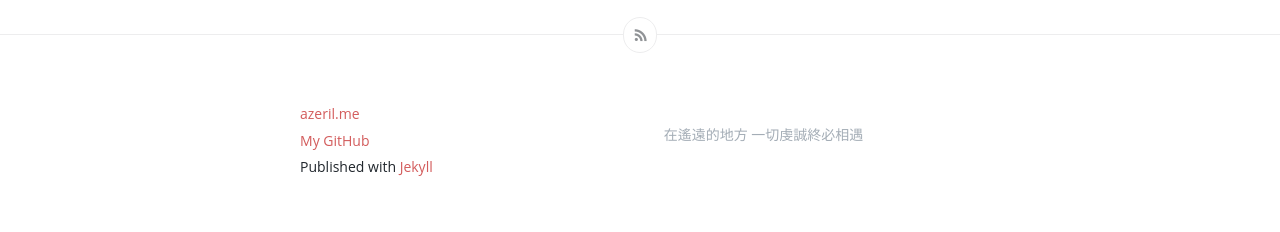
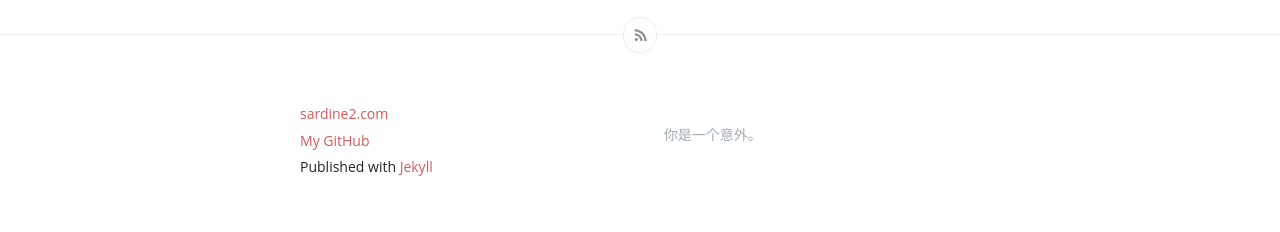
Before and after one commit to sardine2/wangshourong, a Jekyll site: the page built from _posts/2016-07-29-The-Minimize-Exercise.md, in a window 1280 px wide. Shown: the part 1726-1958 px from the top of the page. Built offline with Jekyll 4.4.1, drawn with Linux system fonts in a browser that asks for light colours; comment, search, counter and statistics services are not loaded.

Commit message:
Update _config.yml

```diff
--- a/_config.yml
+++ b/_config.yml
@@ -1,17 +1,17 @@
 # Site settings
-title: Microdust
+title: Just for You
 header-img: "img/autumn2.jpg"
 tagline: "吉光片羽"
-description: "在遙遠的地方 一切虔誠終必相遇"
+description: "你是一个意外。"
 baseurl: ""
-url: "http://azeril.me"
+url: "sardine2.com"
 #url: "http://localhost:4000"
 
 # About/contact
 owner:
-  name: "Azeril"
-  email: azeril@live.cn
-  bio: "明朝即長路 惜取此時心"
+  name: "sardine2"
+  email: sardine2@yeah.net
+  bio: "认真嬉戏 快乐至上"
 
 # Data
 gavatar: http://dreamofbook.qiniudn.com/Az..png
```
